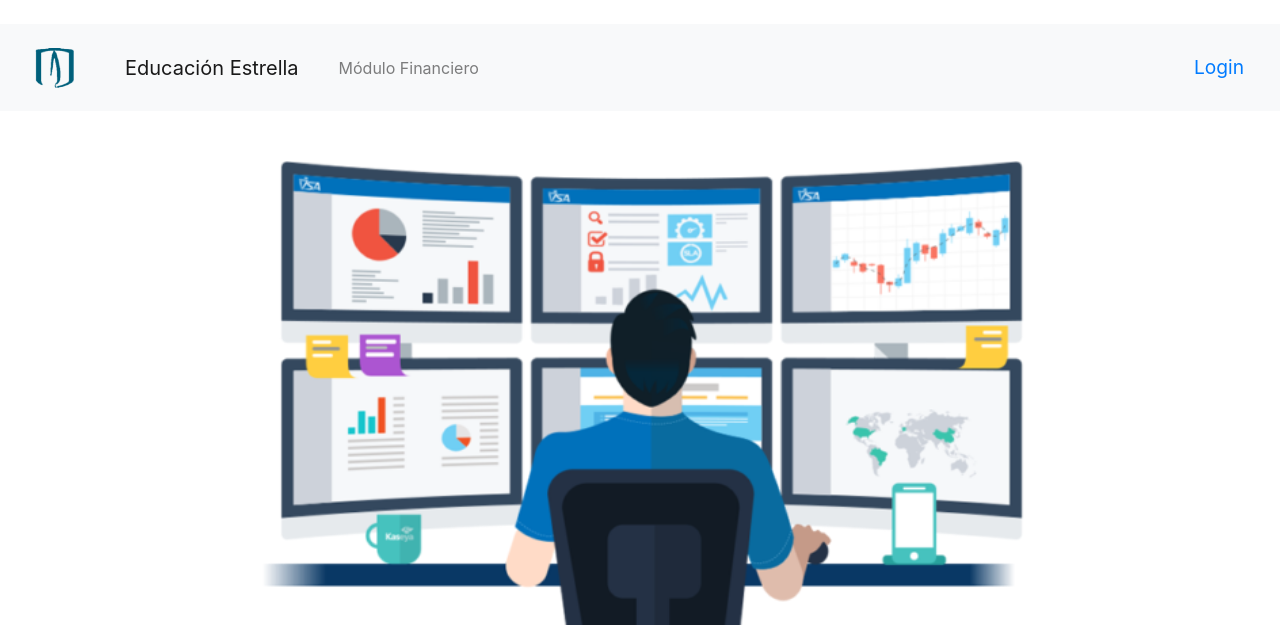
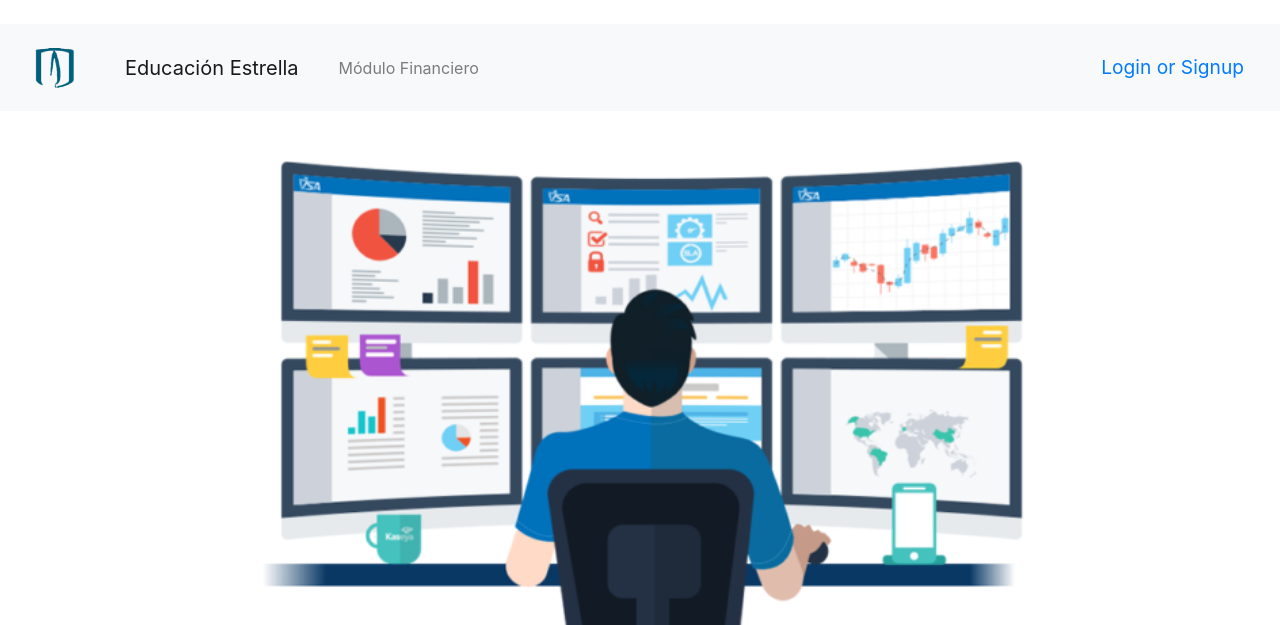
Before and after one commit to ElReyZero/ISIS2503-Proyecto-EducacionEstrella, a Django app: page / in a window 1280 px wide. Shown: the top 625 px of the page. Run offline with Django 4.2, Linux system fonts and the light colour scheme; some libraries are stand-ins or nearby versions.

```diff
--- a/EducacionEstrella/templates/base.html
+++ b/EducacionEstrella/templates/base.html
@@ -44,7 +44,7 @@
                 </ul>
                 {% else %}
                 <ul class="nav navbar-nav navbar-right">
-                    <li><a style="font-size:120%; padding-right:20px" class="navbar-link" href="/login/auth0">Login</a></li>
+                    <li><a style="font-size:120%; padding-right:20px" class="navbar-link" href="/login/auth0">Login or Signup</a></li>
                 </ul>
                 {% endif %}
               </form>
```
